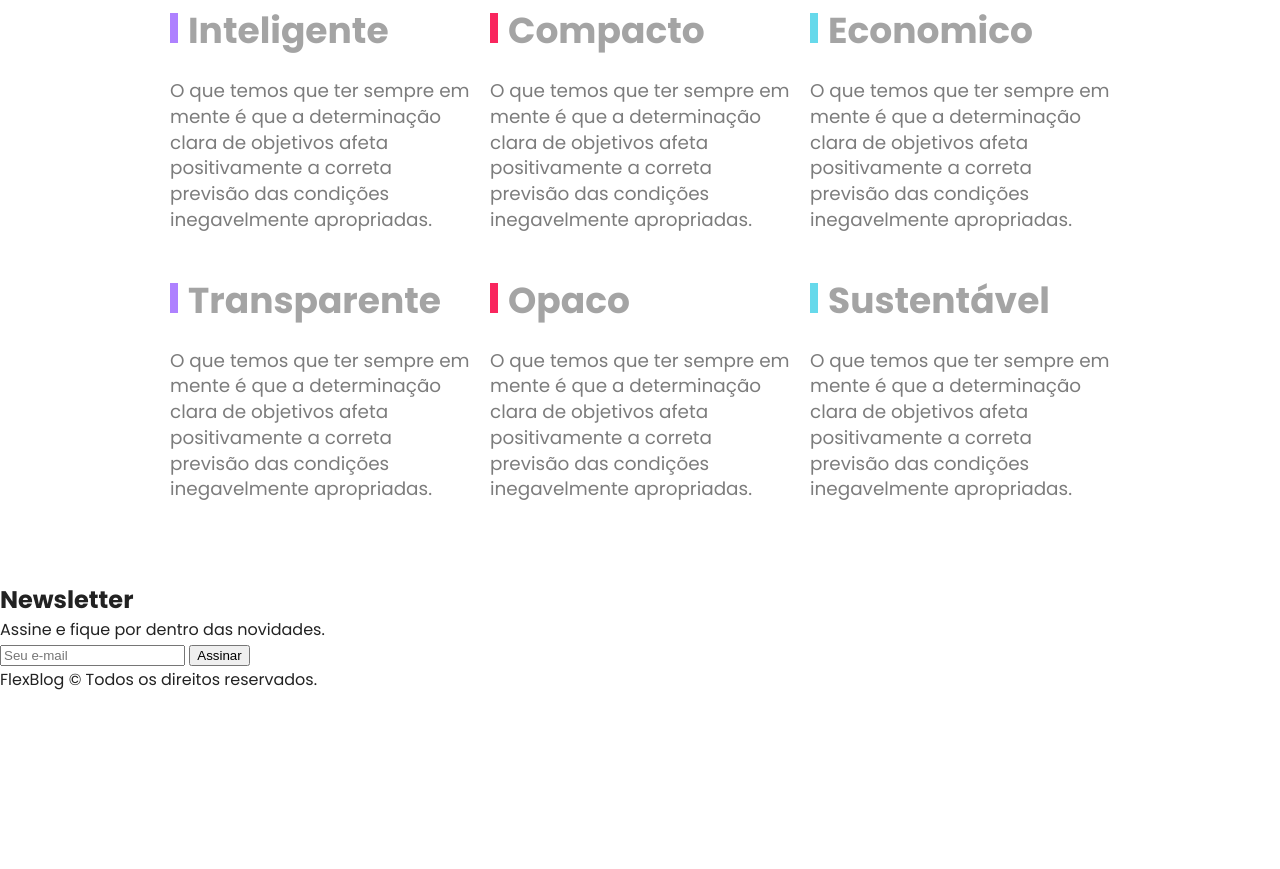
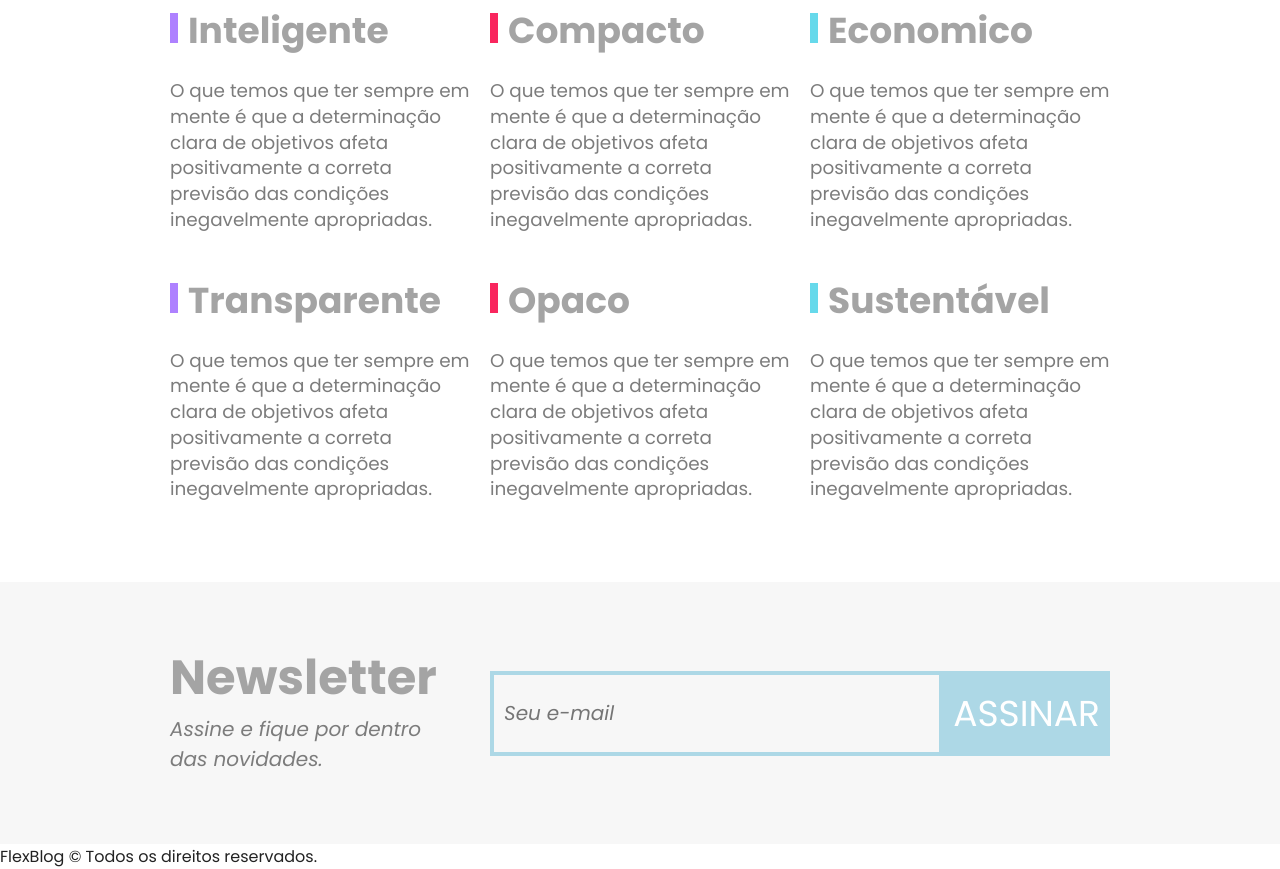
Before and after one commit to patricksanto/Flexbox---studies, a plain HTML site: page index.html in a window 1280 px wide. Shown: the part 2634-3503 px from the top of the page. Before the commit the page ends 3326 px from the top, so only its background shows below. Drawn offline with Linux system fonts and the light colour scheme.

Commit message:
CSS styles for newsletter section

```diff
--- /dev/null
+++ b/CSS/footer.css
@@ -0,0 +1,2 @@
+.footer {
+}
--- a/CSS/newsletter.css
+++ b/CSS/newsletter.css
@@ -0,0 +1,57 @@
+.newsletter {
+  background-color: #f7f7f7;
+  padding: 60px calc((100% - 960px) / 2);
+  display: flex;
+  flex-wrap: wrap;
+}
+.newsletter-info {
+  flex: 1 1 120px;
+  margin: 0 10px;
+}
+.newsletter-info h1 {
+  font-size: 3em;
+  color: #a4a4a4;
+}
+.newsletter-info p {
+  font-size: 1.25em;
+  font-style: italic;
+  max-width: 260px;
+  color: #7c7c7c;
+  margin-bottom: 10px;
+}
+.newsletter-form {
+  flex: 2 1 260px;
+  margin: 0 10px;
+  align-self: center;
+  display: flex;
+  flex-wrap: wrap;
+}
+.newsletter-form input {
+  flex: 3 1 60px;
+  font-size: 1.25em;
+  color: #7c7c7c;
+  font-style: italic;
+  font-family: "Poppins";
+  border: 4px solid lightblue;
+  background: transparent;
+  padding: 15px 10px;
+  margin: 0px;
+  border-radius: 0px;
+}
+.newsletter-form button {
+  flex: 1 1 30px;
+  font-family: "Poppins";
+  font-size: 2.25rem;
+  text-transform: uppercase;
+  background: lightblue;
+  color: white;
+  margin: 0px;
+  cursor: pointer;
+  border: 0px;
+  padding: 15px 10px;
+}
+@media (max-width: 600px) {
+  .newsletter-form button {
+    font-size: 1.5em;
+  }
+}
--- a/CSS/style.css
+++ b/CSS/style.css
@@ -5,6 +5,7 @@
 @import url("./precos.css");
 @import url("./newsletter.css");
 @import url("./qualidade.css");
+@import url("./footer.css");
 
 body,
 h1,
```
